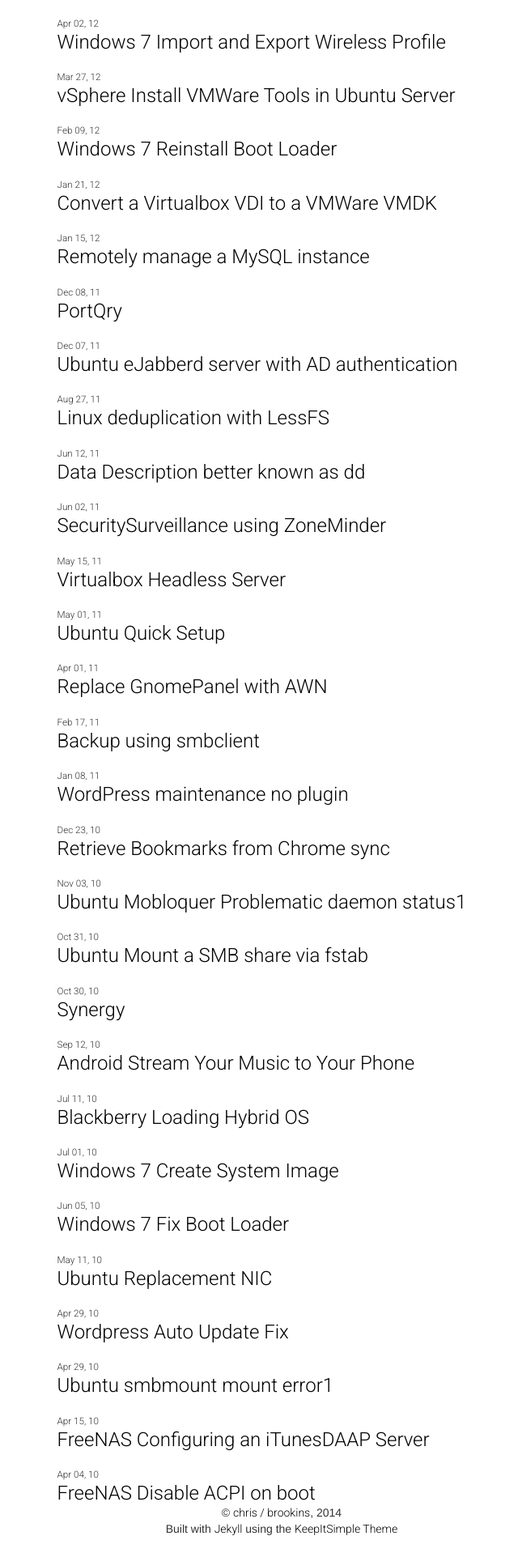
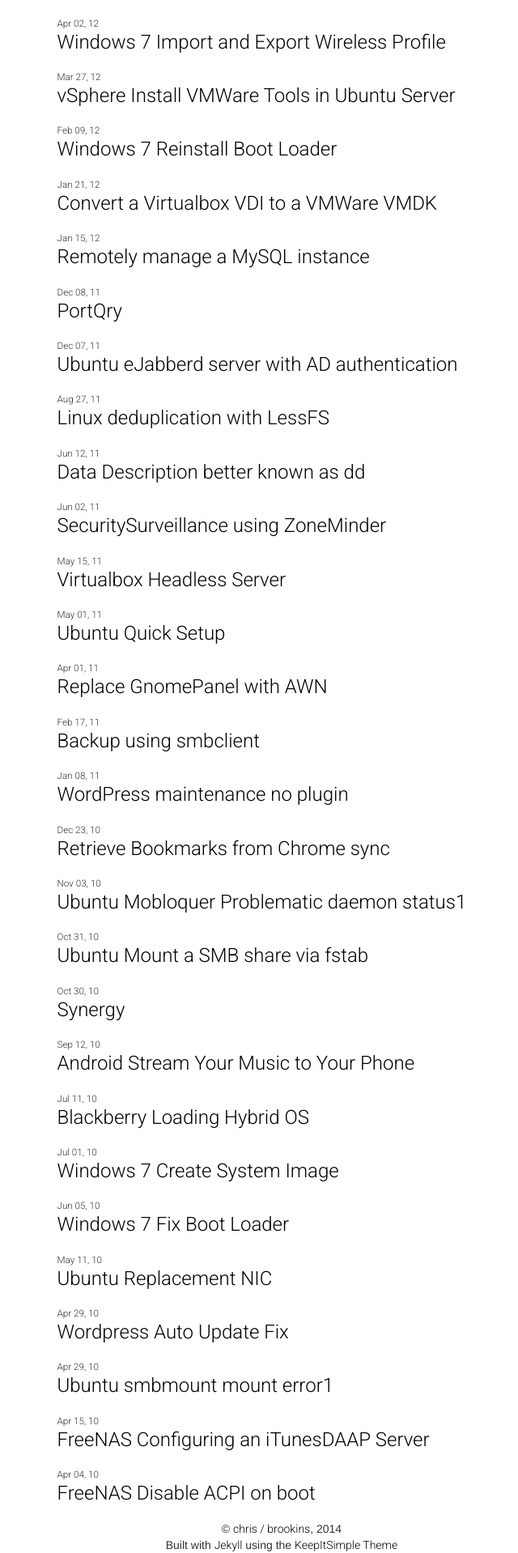
Before and after one commit to cbrookins/cbrookins.github.io, a Jekyll site: the page built from index.html, in a window 1280 px wide. Shown: the part 1013-2931 px from the top of the page at 81% size, without its empty margins (292-932 px from the left). Built offline with Jekyll 4.4.1, drawn with Linux system fonts in a browser that asks for light colours; nearby versions of some CDN libraries.

Commit message:
added footer classes

```diff
--- a/css/keepitsimple.css
+++ b/css/keepitsimple.css
@@ -54,3 +54,9 @@
   line-height: 0px;
   font-size: smaller;
 }
+.copyright {
+  padding: 20px 0 0 0;
+}
+.jekyll-theme {
+  padding: 0;
+}
```
